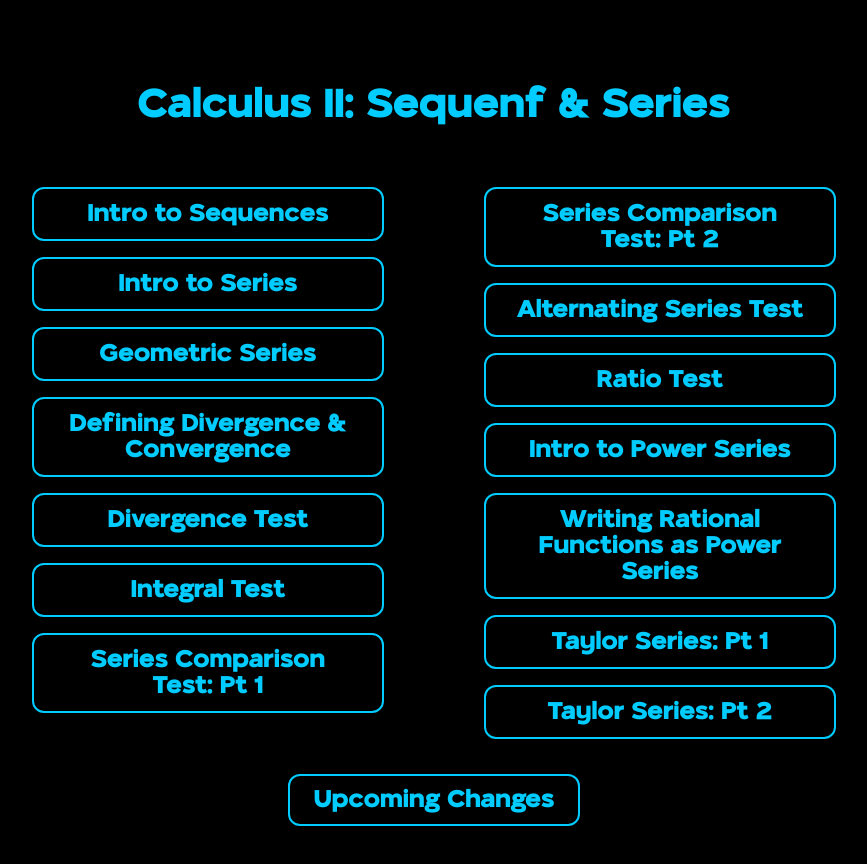
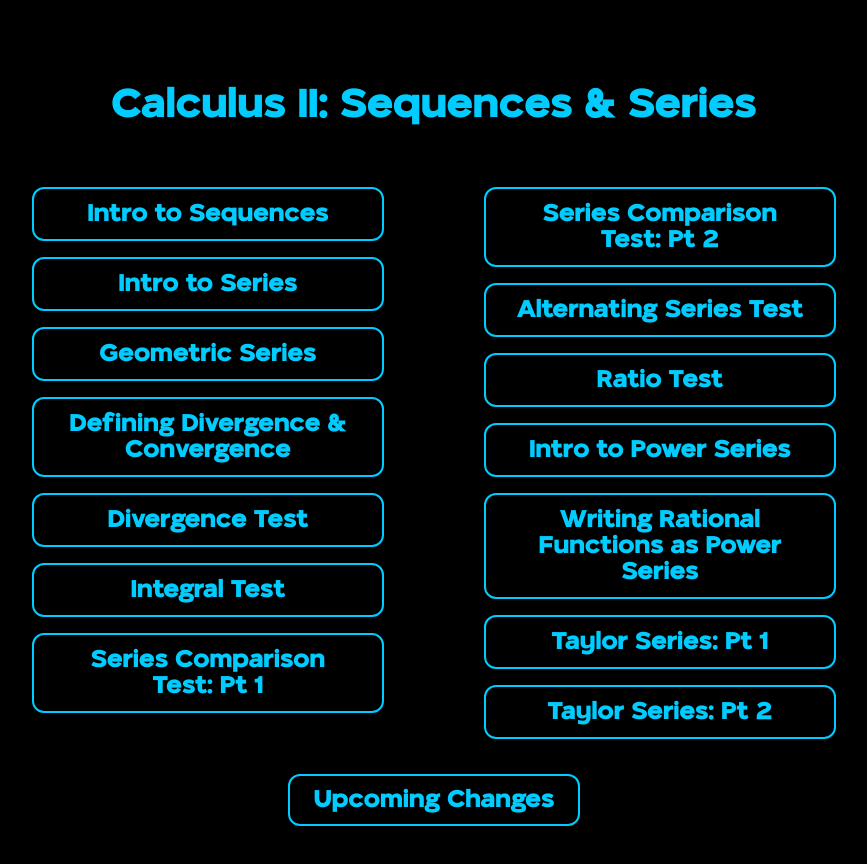
Before and after one commit to JacobZCodes/JacobZCodes.github.io, a plain HTML site: page index.html in a window 1280 px wide. Shown: the whole page, without its empty margins (206-1073 px from the left). Drawn offline with Linux system fonts and the light colour scheme.

Commit message:
Update index.html

```diff
--- a/index.html
+++ b/index.html
@@ -51,7 +51,7 @@
   </style>
 </head>
 <body>
-  <h1>Calculus II: Sequenf & Series</h1>
+  <h1>Calculus II: Sequences & Series</h1>
 
   <div style="display: flex; flex-direction: row; justify-content: center; gap: 100px;">
     <div class="lesson-list">
```
